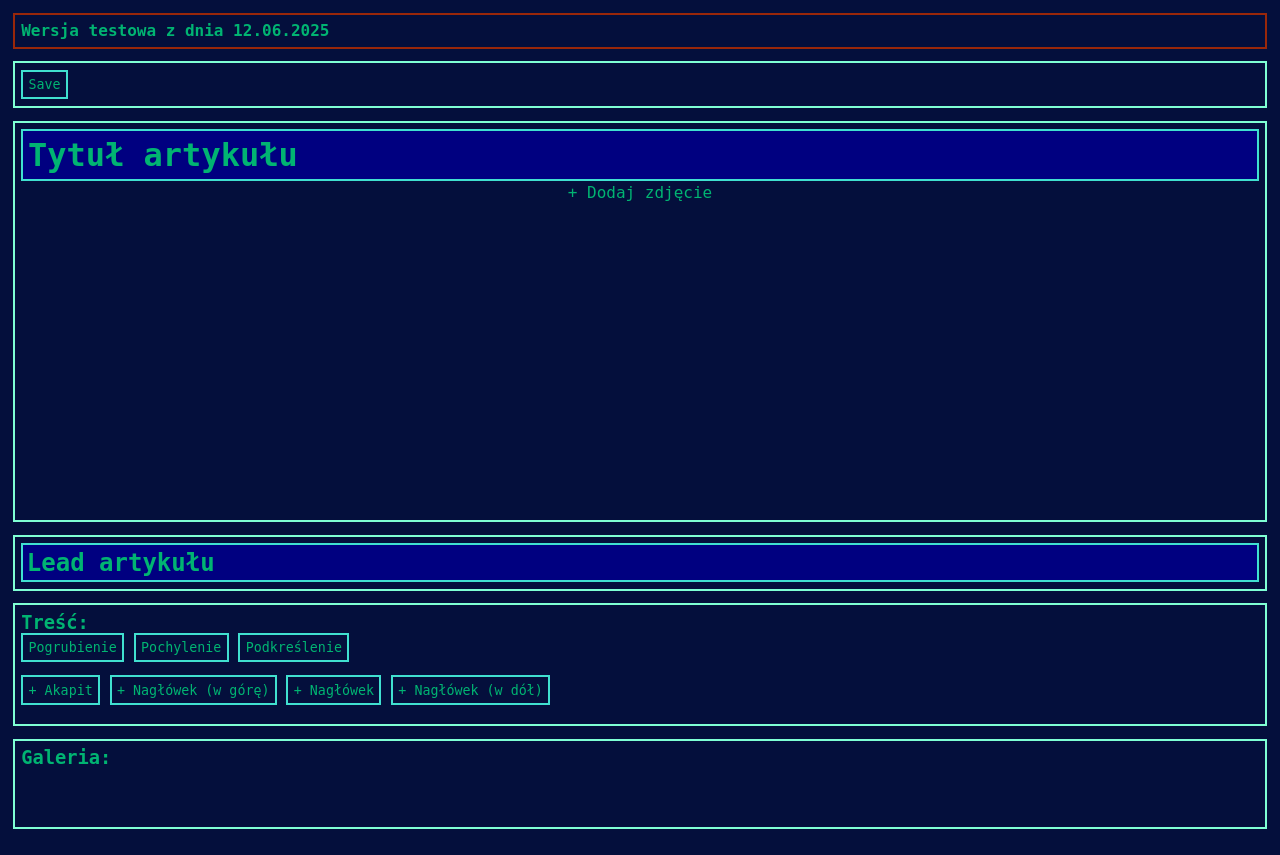
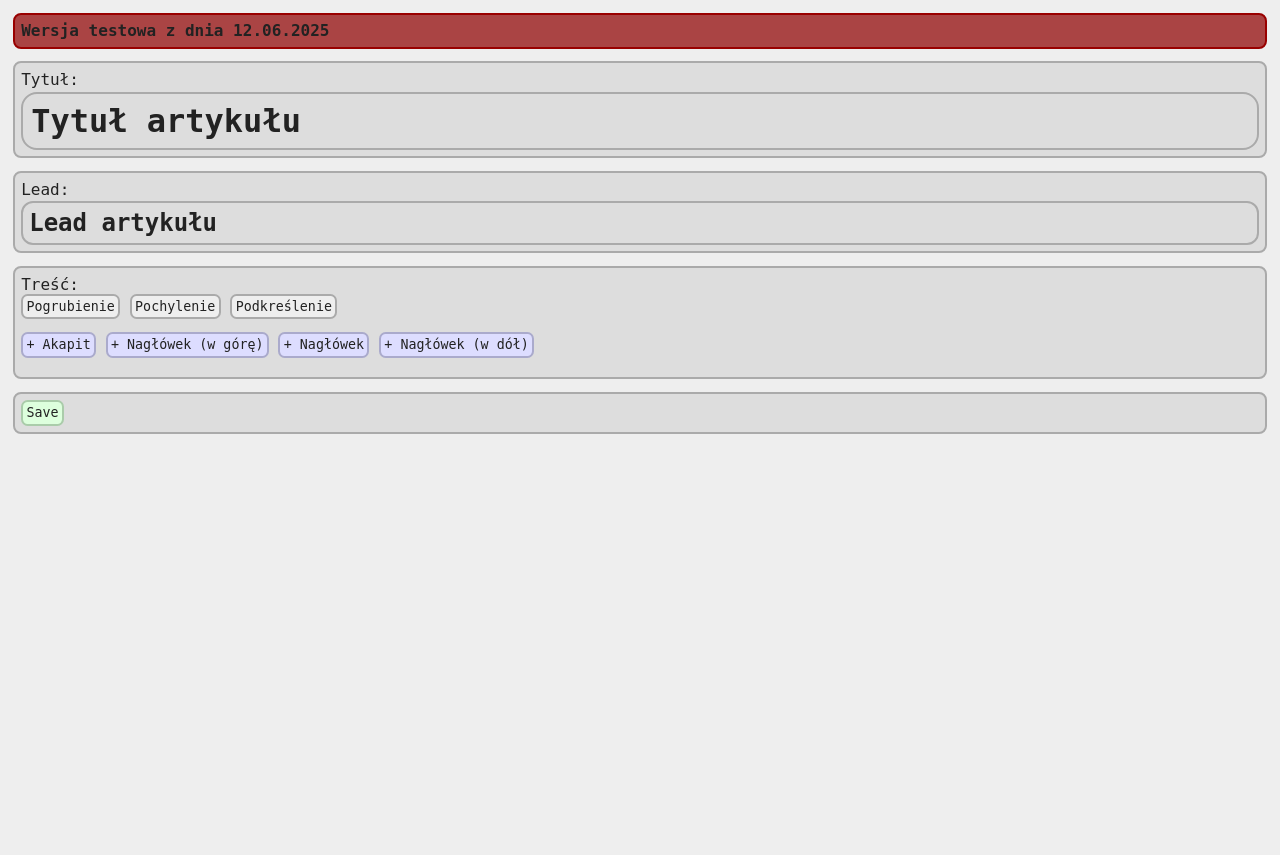
Before and after one commit to Cieciak/website, a Python web app: template app/templates/news-template.html in a window 1280 px wide. After the commit the page ends 434 px from the top, so only its background shows below. Run offline with Jinja, Linux system fonts and the light colour scheme; the template is opened without the code that fills it, so the values that code supplies are empty.

Commit message:
Change style

```diff
--- a/app/templates/news-template.html
+++ b/app/templates/news-template.html
@@ -2,9 +2,9 @@
 <head>
     <style>
         :root {
-            --def-bg: #040f3c;
-            --def-light-bg: #0A2799;
-            --def-fg: #01b472;
+            --def-light-bg: #ddd;
+            --def-bg: #eee;
+            --def-fg: #222;
             --def-fn: "IBM Plex Mono", monospace;
         }
 
@@ -24,14 +24,41 @@
         }
 
         button {
-            background-color: var(--def-bg);
-            border: 2px solid turquoise;
+            padding: 0.25em;
+        }
 
-            padding: 0.4em;
+        .grey-btn {
+            background-color: #eee;
+
+            border: 2px solid #aaa;
+            border-radius: 0.5em;
+        }
+
+        .green-btn {
+            background-color: #dfd;
+
+            border: 2px solid #aca;
+            border-radius: 0.5em;
+        }
+
+        .blue-btn {
+            background-color: #ddf;
+
+            border: 2px solid #aac;
+            border-radius: 0.5em;
+        }
+
+        .red-btn {
+            background-color: #fdd;
+
+            border: 2px solid #caa;
+            border-radius: 0.5em;
         }
 
         .container-div {
-            border: 2px solid aquamarine;
+            border: 2px solid #aaa;
+            border-radius: 0.5em;
+            background-color: #ddd;
 
             padding: 0.4em;
             margin-bottom: 0.8em;
@@ -42,85 +69,53 @@
         }
 
         .container-div :is(p, h1, h2, h3, h4, h5, h6)[contenteditable] {
-            border: 2px solid turquoise;
+            background-color: #ddd;
 
-            padding: 0.15em;
-            background-color: navy;
-        }
+            border: 2px solid #aaa;
+            border-radius: 0.5em;
 
-        #drop-img-title {
-            padding: 0.15em;
+            margin-top: 0.1em;
 
-            min-height: 40vh;
-            text-align: center;
-        }
-
-        #img-title {
-            max-width: 100%;
-            max-height: 50vh;
-
-            display: block;
-            margin: auto;
-        }
-
-        #img-list {
-            min-height: 5vh;
-            padding: 0.8em;
-
-            display: block;
-        }
-
-        #img-list > div > img {
-            max-height: 5vh;
-        }
-
-        .gallery-img-container {
-            border: 2px aquamarine solid;
-
-            padding: 0.4em;
-            margin-bottom: 0.4em;
-        }
-
-        .gallery-img-container > * {
-            padding: 0.1em;
-
-            background-color: #0000;
+            padding: 0.25em;
         }
 
         #container-message {
-            border: 2px solid #99270a;
+            border: 2px solid #900;
+            border-radius: 0.5em;
+            background-color: #a44;
         }
 
         #container-message > p {
             font-weight: bold;
         }
-
     </style>
 
     <script>
         var hlevel = 3;
 
-        function addParagraf(){
+        function addParagraf() {
             let article = document.getElementById("article");
+            article.setAttribute("style", "border: 2px solid #aaa; padding: 0.2em; border-radius: 0.5em")
 
-            let paragraf = document.createElement("div");
+            let container = document.createElement("div");
 
-            let title = document.createElement("p");
+            let title     = document.createElement("p");
             title.innerText = "Akapit";
 
-            let p = document.createElement("p");
-            p.setAttribute("contenteditable", true);
+            let content   = document.createElement("p");
+            content.setAttribute("contenteditable", true);
 
+            let button    = document.createElement("button");
+            button.setAttribute("onclick", "deleteSelf(this);");
+            button.setAttribute("style", "margin-top: 0.5em;");
+            button.classList.add("red-btn");
+            button.innerText = "Delete";
 
-            let b = document.createElement("button");
-            b.setAttribute("onclick", "deleteSelf(this);");
-            b.innerText = "Delete";
+            container.appendChild(title);
+            container.appendChild(content);
+            container.appendChild(button);
 
-            paragraf.appendChild(title);
-            paragraf.appendChild(p);
-            paragraf.appendChild(b);
-
-            article.appendChild(paragraf);
+            article.appendChild(container);
         }
 
         function addHeading(direction){
@@ -137,13 +132,15 @@
             let p = document.createElement("h" + hlevel);
             p.setAttribute("contenteditable", true);
 
-            let b = document.createElement("button");
-            b.setAttribute("onclick", "deleteSelf(this);");
-            b.innerText = "Delete";
+            let button    = document.createElement("button");
+            button.setAttribute("onclick", "deleteSelf(this);");
+            button.setAttribute("style", "margin-top: 0.5em;");
+            button.classList.add("red-btn");
+            button.innerText = "Delete";
 
             paragraf.appendChild(title);
             paragraf.appendChild(p);
-            paragraf.appendChild(b);
+            paragraf.appendChild(button);
 
             article.appendChild(paragraf);
         }
@@ -217,21 +214,6 @@
             image_title.innerText = file.name;
         }
 
-        async function getBase64(file){
-            return new Promise((resolve, reject) => {
-                const reader = new FileReader();
-                reader.readAsDataURL(file);
-                reader.onload = () => {
-                    let encoded = reader.result.toString().replace(/^data:(.*,)?/, '');
-                    if ((encoded.length % 4) > 0) {
-                        encoded += '='.repeat(4 - (encoded.length % 4));
-                    }
-                    resolve(encoded);
-                };
-                reader.onerror = error => reject(error);
-            });
-        }
-
         function savePage() {
             // Get the entire HTML of the page
             const htmlContent = document.documentElement.outerHTML;
@@ -242,7 +224,9 @@
             // Create a temporary download link
             const link = document.createElement("a");
             link.href = URL.createObjectURL(blob);
-            link.download = "page.html";
+
+
+            link.download = document.getElementById("article-title").innerText;
 
             // Append to body, trigger click, and remove the link
             document.body.appendChild(link);
@@ -256,38 +240,31 @@
     <div class="container-div" id="container-message">
         <p>Wersja testowa z dnia 12.06.2025</p>
     </div>
-    <div class="container-div" id="container-toolbar">
-        <button onclick="savePage()">Save</button>
-    </div>
     <div class="container-div" id="container-title">
-        <h1 contenteditable>Tytuł artykułu</h1>
-        <div id="drop-img-title" ondragover="eventDragover(event)" ondrop="eventDrop(event)">
-            <img id="img-title">
-            <p id="p-img-title">+ Dodaj zdjęcie</p>
-        </div>
+        <p>Tytuł:</p>
+        <h1 contenteditable id="article-title">Tytuł artykułu</h1>
     </div>
     <div class="container-div" id="container-lead">
+        <p>Lead:</p>
         <h2 contenteditable>Lead artykułu</h2>
     </div>
     <div class="container-div" id="container-content">
-        <h3>Treść:</h3>
+        <p>Treść:</p>
         <div>
-            <button onclick="document.execCommand('bold', false, null);">Pogrubienie</button>
-            <button onclick="document.execCommand('italic', false, null);">Pochylenie</button>
-            <button onclick="document.execCommand('underline', false, null);">Podkreślenie</button>
+            <button class="grey-btn" onclick="document.execCommand('bold', false, null);">Pogrubienie</button>
+            <button class="grey-btn" onclick="document.execCommand('italic', false, null);">Pochylenie</button>
+            <button class="grey-btn" onclick="document.execCommand('underline', false, null);">Podkreślenie</button>
         </div>
         <div id="article"></div>
         <div>
-            <button onclick="addParagraf()">+ Akapit</button>
-            <button onclick="addHeading('up')">+ Nagłówek (w górę)</button>
-            <button onclick="addHeading('')">+ Nagłówek</button>
-            <button onclick="addHeading('down')">+ Nagłówek (w dół)</button>
+            <button class="blue-btn" onclick="addParagraf()">+ Akapit</button>
+            <button class="blue-btn" onclick="addHeading('up')">+ Nagłówek (w górę)</button>
+            <button class="blue-btn" onclick="addHeading('')">+ Nagłówek</button>
+            <button class="blue-btn" onclick="addHeading('down')">+ Nagłówek (w dół)</button>
         </div>
     </div>
-    <div class="container-div" id="container-gallery">
-        <h3>Galeria:</h3>
-        <div id="img-list" ondragover="eventDragover(event)" ondrop="appendGallery(event)">
-        </div>
+    <div class="container-div" id="container-toolbar">
+        <button class="green-btn" onclick="savePage()">Save</button>
     </div>
 </body>
 </html>
```
